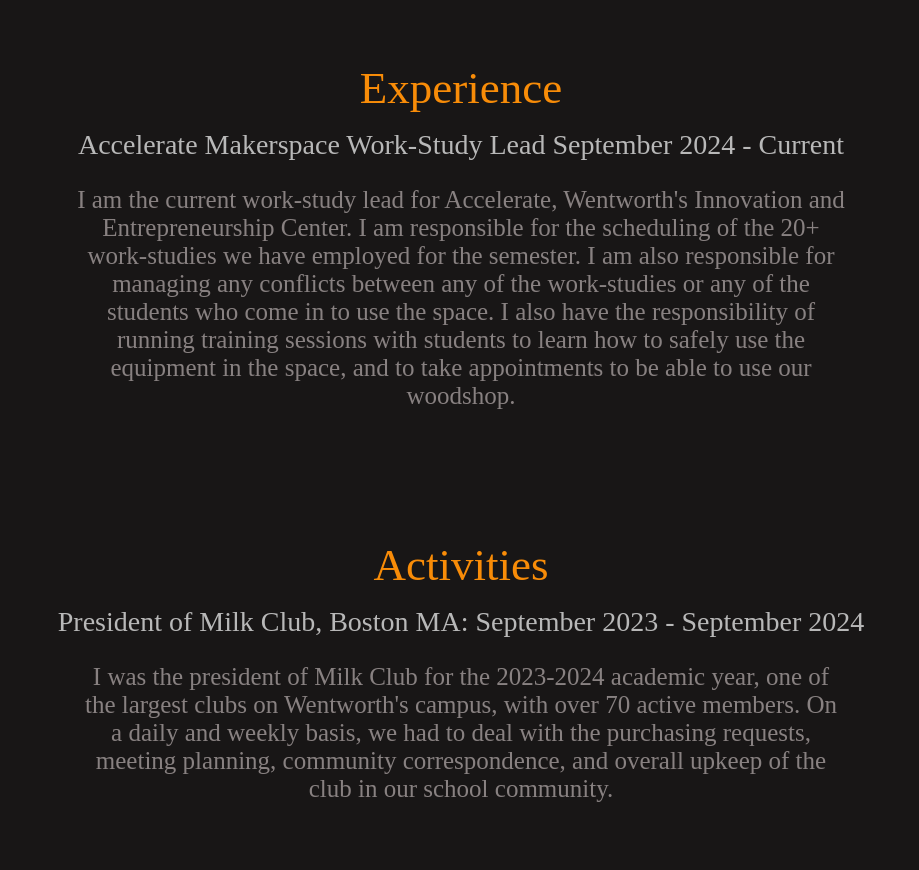
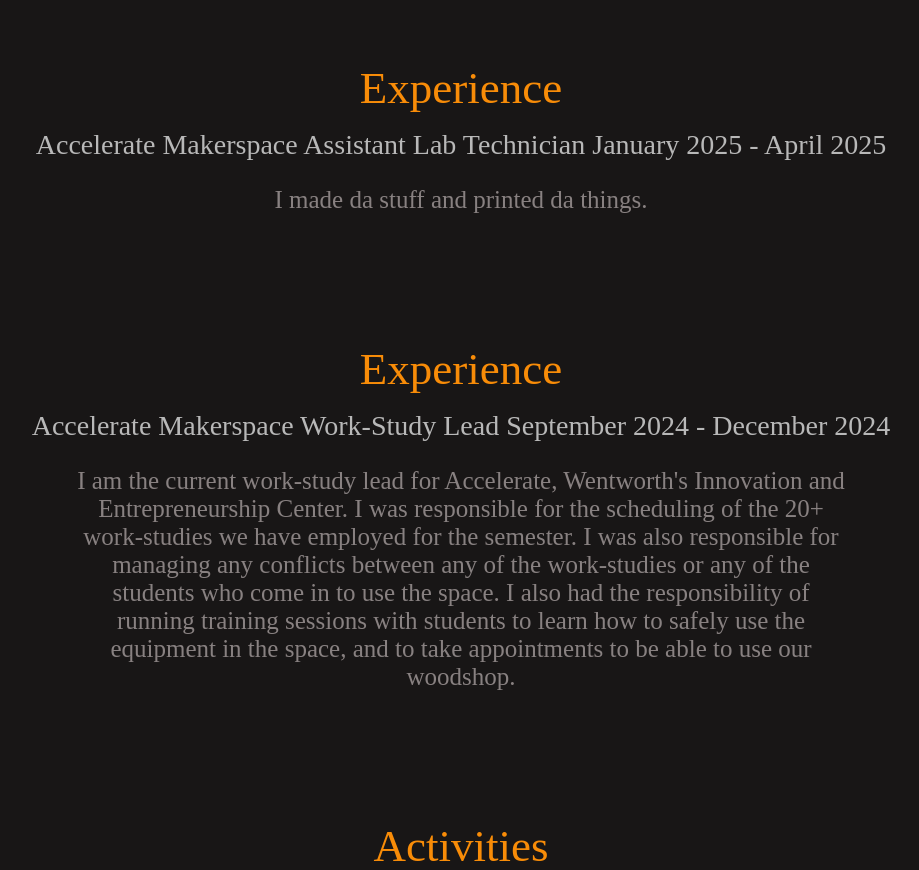
Before and after one commit to mayqatwit/mayqatwit.github.io, a plain HTML site: page index.html in a window 1280 px wide. Shown: the part 4093-4963 px from the top of the page, without its empty margins (179-1098 px from the left). Drawn offline with Linux system fonts and the light colour scheme.

Commit message:
Added new seciton to experience and updated some small descriptions. Have to add all for stupid reasons

```diff
--- a/index.html
+++ b/index.html
@@ -158,9 +158,9 @@
             <div class="subtitle">
                 Wentworth Institute of Technology, Boston MA: September 2022 - Current
                 <p class="description">
-                    Current GPA of 4.0, president of Milk Club, one of the largest clubs on campus, and an avid member
+                    Current GPA of 3.9, president of Milk Club, one of the largest clubs on campus, and an avid member
                     at all events across campus. Some relevant coursework from my time at Wentworth includes: Data
-                    Structures, Algorithms, Databases, Network Programming, Linear Algebra, and Computer Organization.
+                    Structures, Algorithms, Parallel Computing, Operating Systems, Network Programming, and Linear Algebra.
                 </p>
                 Baxter Academy for Technology and Science, Portland ME: August 2018 - June 2022
                 <p class="description">
@@ -179,11 +179,20 @@
         <div class="Title">
             Experience
             <div class="subtitle">
-                Accelerate Makerspace Work-Study Lead September 2024 - Current
+                Accelerate Makerspace Assistant Lab Technician January 2025 - April 2025
                 <p class="description">
-                    I am the current work-study lead for Accelerate, Wentworth's Innovation and Entrepreneurship Center. I am responsible for
-                    the scheduling of the 20+ work-studies we have employed for the semester. I am also responsible for managing any conflicts
-                    between any of the work-studies or any of the students who come in to use the space. I also have the responsibility of
+                    I made da stuff and printed da things.
+                </p>
+            </div>
+        </div>
+        <div class="Title">
+            Experience
+            <div class="subtitle">
+                Accelerate Makerspace Work-Study Lead September 2024 - December 2024
+                <p class="description">
+                    I am the current work-study lead for Accelerate, Wentworth's Innovation and Entrepreneurship Center. I was responsible for
+                    the scheduling of the 20+ work-studies we have employed for the semester. I was also responsible for managing any conflicts
+                    between any of the work-studies or any of the students who come in to use the space. I also had the responsibility of
                     running training sessions with students to learn how to safely use the equipment in the space, and to take appointments to be
                     able to use our woodshop.
                 </p>
@@ -220,7 +229,7 @@
     </section>
 
     <section class="credit">
-        Created by Quentyn May • © Copyright 2024 Quentyn May
+        Created by Quentyn May • © Copyright 2026 Quentyn May
     </section>
 
 </body>
```
